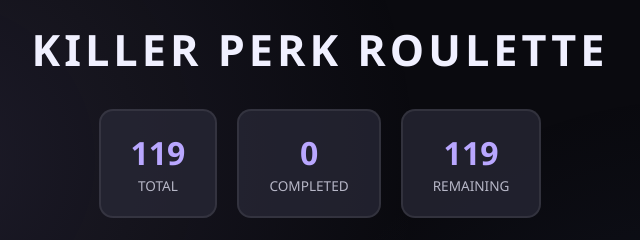
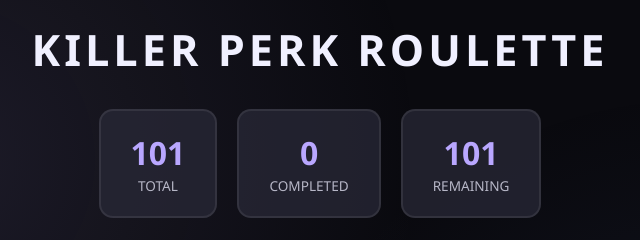
Before and after one commit to Lotelim/DBD-WinChallengeTracker, a plain HTML site: page index.html in a window 1280 px wide. Shown: the top 240 px of the page, 320-960 px from the left. Drawn offline with Linux system fonts and the light colour scheme.

Commit message:
Unused Killer Removed

```diff
--- a/index.html
+++ b/index.html
@@ -408,162 +408,138 @@ button:hover{
 let lastWinPerks = [];
 
 const ALL_PERKS = [
-  { "id": 1, "name": "Agitation", "killer": "The Trapper" },
-  { "id": 2, "name": "Brutal Strength", "killer": "The Trapper" },
-  { "id": 3, "name": "Unnerving Presence", "killer": "The Trapper" },
+  { id: 1, name: "Agitation", killer: "The Trapper" },
+  { id: 2, name: "Brutal Strength", killer: "The Trapper" },
+  { id: 3, name: "Unnerving Presence", killer: "The Trapper" },
 
-  { "id": 4, "name": "Bloodhound", "killer": "The Wraith" },
-  { "id": 5, "name": "Predator", "killer": "The Wraith" },
-  { "id": 6, "name": "Shadowborn", "killer": "The Wraith" },
+  { id: 4, name: "Bloodhound", killer: "The Wraith" },
+  { id: 5, name: "Predator", killer: "The Wraith" },
+  { id: 6, name: "Shadowborn", killer: "The Wraith" },
 
-  { "id": 7, "name": "Enduring", "killer": "The Hillbilly" },
-  { "id": 8, "name": "Lightborn", "killer": "The Hillbilly" },
-  { "id": 9, "name": "Tinkerer", "killer": "The Hillbilly" },
+  { id: 7, name: "Enduring", killer: "The Hillbilly" },
+  { id: 8, name: "Lightborn", killer: "The Hillbilly" },
+  { id: 9, name: "Tinkerer", killer: "The Hillbilly" },
 
-  { "id": 10, "name": "A Nurse's Calling", "killer": "The Nurse" },
-  { "id": 11, "name": "Stridor", "killer": "The Nurse" },
-  { "id": 12, "name": "Thanatophobia", "killer": "The Nurse" },
+  { id: 10, name: "A Nurse's Calling", killer: "The Nurse" },
+  { id: 11, name: "Stridor", killer: "The Nurse" },
+  { id: 12, name: "Thanatophobia", killer: "The Nurse" },
 
-  { "id": 13, "name": "Dying Light", "killer": "The Shape" },
-  { "id": 14, "name": "Play With Your Food", "killer": "The Shape" },
-  { "id": 15, "name": "Save The Best For Last", "killer": "The Shape" },
+  { id: 13, name: "Dying Light", killer: "The Shape" },
+  { id: 14, name: "Play With Your Food", killer: "The Shape" },
+  { id: 15, name: "Save The Best For Last", killer: "The Shape" },
 
-  { "id": 16, "name": "Hex: Devour Hope", "killer": "The Hag" },
-  { "id": 17, "name": "Hex: Ruin", "killer": "The Hag" },
-  { "id": 18, "name": "Hex: The Third Seal", "killer": "The Hag" },
+  { id: 16, name: "Hex: Devour Hope", killer: "The Hag" },
+  { id: 17, name: "Hex: Ruin", killer: "The Hag" },
+  { id: 18, name: "Hex: The Third Seal", killer: "The Hag" },
 
-  { "id": 19, "name": "Monitor & Abuse", "killer": "The Doctor" },
-  { "id": 20, "name": "Overcharge", "killer": "The Doctor" },
-  { "id": 21, "name": "Overwhelming Presence", "killer": "The Doctor" },
+  { id: 19, name: "Monitor & Abuse", killer: "The Doctor" },
+  { id: 20, name: "Overcharge", killer: "The Doctor" },
+  { id: 21, name: "Overwhelming Presence", killer: "The Doctor" },
 
-  { "id": 22, "name": "Beast Of Prey", "killer": "The Huntress" },
-  { "id": 23, "name": "Hex: Huntress Lullaby", "killer": "The Huntress" },
-  { "id": 24, "name": "Territorial Imperative", "killer": "The Huntress" },
+  { id: 22, name: "Beast Of Prey", killer: "The Huntress" },
+  { id: 23, name: "Hex: Huntress Lullaby", killer: "The Huntress" },
+  { id: 24, name: "Territorial Imperative", killer: "The Huntress" },
 
-  { "id": 25, "name": "Barbecue & Chili", "killer": "The Cannibal" },
-  { "id": 26, "name": "Franklin's Demise", "killer": "The Cannibal" },
-  { "id": 27, "name": "Knock Out", "killer": "The Cannibal" },
+  { id: 25, name: "Barbecue & Chili", killer: "The Cannibal" },
+  { id: 26, name: "Franklin's Demise", killer: "The Cannibal" },
+  { id: 27, name: "Knock Out", killer: "The Cannibal" },
 
-  { "id": 28, "name": "Fire Up", "killer": "The Nightmare" },
-  { "id": 29, "name": "Remember Me", "killer": "The Nightmare" },
-  { "id": 30, "name": "Blood Warden", "killer": "The Nightmare" },
+  { id: 28, name: "Fire Up", killer: "The Nightmare" },
+  { id: 29, name: "Remember Me", killer: "The Nightmare" },
+  { id: 30, name: "Blood Warden", killer: "The Nightmare" },
 
-  { "id": 31, "name": "Hangman's Trick", "killer": "The Pig" },
-  { "id": 32, "name": "Make Your Choice", "killer": "The Pig" },
-  { "id": 33, "name": "Surveillance", "killer": "The Pig" },
+  { id: 31, name: "Hangman's Trick", killer: "The Pig" },
+  { id: 32, name: "Make Your Choice", killer: "The Pig" },
+  { id: 33, name: "Surveillance", killer: "The Pig" },
 
-  { "id": 34, "name": "Bamboozle", "killer": "The Clown" },
-  { "id": 35, "name": "Coulrophobia", "killer": "The Clown" },
-  { "id": 36, "name": "Pop Goes The Weasel", "killer": "The Clown" },
+  { id: 34, name: "Bamboozle", killer: "The Clown" },
+  { id: 35, name: "Coulrophobia", killer: "The Clown" },
+  { id: 36, name: "Pop Goes The Weasel", killer: "The Clown" },
 
-  { "id": 37, "name": "Rancor", "killer": "The Spirit" },
-  { "id": 38, "name": "Spirit Fury", "killer": "The Spirit" },
-  { "id": 39, "name": "Haunted Ground", "killer": "The Spirit" },
+  { id: 37, name: "Rancor", killer: "The Spirit" },
+  { id: 38, name: "Spirit Fury", killer: "The Spirit" },
+  { id: 39, name: "Haunted Ground", killer: "The Spirit" },
 
-  { "id": 40, "name": "Discordance", "killer": "The Legion" },
-  { "id": 41, "name": "Mad Grit", "killer": "The Legion" },
-  { "id": 42, "name": "Iron Maiden", "killer": "The Legion" },
+  { id: 40, name: "Discordance", killer: "The Legion" },
+  { id: 41, name: "Mad Grit", killer: "The Legion" },
+  { id: 42, name: "Iron Maiden", killer: "The Legion" },
 
-  { "id": 43, "name": "Corrupt Intervention", "killer": "The Plague" },
-  { "id": 44, "name": "Dark Devotion", "killer": "The Plague" },
-  { "id": 45, "name": "Infectious Fright", "killer": "The Plague" },
+  { id: 43, name: "Corrupt Intervention", killer: "The Plague" },
+  { id: 44, name: "Dark Devotion", killer: "The Plague" },
+  { id: 45, name: "Infectious Fright", killer: "The Plague" },
 
-  { "id": 46, "name": "I'm All Ears", "killer": "The Ghost Face" },
-  { "id": 47, "name": "Thrilling Tremors", "killer": "The Ghost Face" },
-  { "id": 48, "name": "Furtive Chase", "killer": "The Ghost Face" },
+  { id: 46, name: "I'm All Ears", killer: "The Ghost Face" },
+  { id: 47, name: "Thrilling Tremors", killer: "The Ghost Face" },
+  { id: 48, name: "Furtive Chase", killer: "The Ghost Face" },
 
-  { "id": 49, "name": "Cruel Limits", "killer": "The Demogorgon" },
-  { "id": 50, "name": "Mindbreaker", "killer": "The Demogorgon" },
-  { "id": 51, "name": "Surge", "killer": "The Demogorgon" },
+  { id: 49, name: "Cruel Limits", killer: "The Demogorgon" },
+  { id: 50, name: "Mindbreaker", killer: "The Demogorgon" },
+  { id: 51, name: "Surge", killer: "The Demogorgon" },
 
-  { "id": 52, "name": "Blood Echo", "killer": "The Oni" },
-  { "id": 53, "name": "Nemesis", "killer": "The Oni" },
-  { "id": 54, "name": "Zanshin Tactics", "killer": "The Oni" },
+  { id: 52, name: "Blood Echo", killer: "The Oni" },
+  { id: 53, name: "Nemesis", killer: "The Oni" },
+  { id: 54, name: "Zanshin Tactics", killer: "The Oni" },
 
-  { "id": 55, "name": "Gearhead", "killer": "The Deathslinger" },
-  { "id": 56, "name": "Dead Man's Switch", "killer": "The Deathslinger" },
-  { "id": 57, "name": "Hex: Retribution", "killer": "The Deathslinger" },
+  { id: 55, name: "Forced Penance", killer: "The Executioner" },
+  { id: 56, name: "Trail Of Torment", killer: "The Executioner" },
+  { id: 57, name: "Deathbound", killer: "The Executioner" },
 
-  { "id": 58, "name": "Forced Penance", "killer": "The Executioner" },
-  { "id": 59, "name": "Trail Of Torment", "killer": "The Executioner" },
-  { "id": 60, "name": "Deathbound", "killer": "The Executioner" },
+  { id: 58, name: "Dragon's Grip", killer: "The Blight" },
+  { id: 59, name: "Hex: Undying", killer: "The Blight" },
+  { id: 60, name: "Hex: Blood Favor", killer: "The Blight" },
 
-  { "id": 61, "name": "Dragon's Grip", "killer": "The Blight" },
-  { "id": 62, "name": "Hex: Undying", "killer": "The Blight" },
-  { "id": 63, "name": "Hex: Blood Favor", "killer": "The Blight" },
+  { id: 61, name: "Hoarder", killer: "The Twins" },
+  { id: 62, name: "Oppression", killer: "The Twins" },
+  { id: 63, name: "Coup de Grâce", killer: "The Twins" },
 
-  { "id": 64, "name": "Hoarder", "killer": "The Twins" },
-  { "id": 65, "name": "Oppression", "killer": "The Twins" },
-  { "id": 66, "name": "Coup de Grâce", "killer": "The Twins" },
+  { id: 64, name: "Starstruck", killer: "The Trickster" },
+  { id: 65, name: "Hex: Crowd Control", killer: "The Trickster" },
+  { id: 66, name: "No Way Out", killer: "The Trickster" },
 
-  { "id": 67, "name": "Starstruck", "killer": "The Trickster" },
-  { "id": 68, "name": "Hex: Crowd Control", "killer": "The Trickster" },
-  { "id": 69, "name": "No Way Out", "killer": "The Trickster" },
+  { id: 67, name: "Lethal Pursuer", killer: "The Nemesis" },
+  { id: 68, name: "Eruption", killer: "The Nemesis" },
+  { id: 69, name: "Hysteria", killer: "The Nemesis" },
 
-  { "id": 70, "name": "Lethal Pursuer", "killer": "The Nemesis" },
-  { "id": 71, "name": "Eruption", "killer": "The Nemesis" },
-  { "id": 72, "name": "Hysteria", "killer": "The Nemesis" },
+  { id: 70, name: "Deadlock", killer: "The Cenobite" },
+  { id: 71, name: "Hex: Plaything", killer: "The Cenobite" },
+  { id: 72, name: "Scourge Hook: Gift Of Pain", killer: "The Cenobite" },
 
-  { "id": 73, "name": "Deadlock", "killer": "The Cenobite" },
-  { "id": 74, "name": "Hex: Plaything", "killer": "The Cenobite" },
-  { "id": 75, "name": "Scourge Hook: Gift Of Pain", "killer": "The Cenobite" },
+  { id: 73, name: "Hex: Pentimento", killer: "The Artist" },
+  { id: 74, name: "Scourge Hook: Pain Resonance", killer: "The Artist" },
+  { id: 75, name: "Grim Embrace", killer: "The Artist" },
 
-  { "id": 76, "name": "Hex: Pentimento", "killer": "The Artist" },
-  { "id": 77, "name": "Scourge Hook: Pain Resonance", "killer": "The Artist" },
-  { "id": 78, "name": "Grim Embrace", "killer": "The Artist" },
+  { id: 76, name: "Darkness Revealed", killer: "The Dredge" },
+  { id: 77, name: "Dissolution", killer: "The Dredge" },
+  { id: 78, name: "Septic Touch", killer: "The Dredge" },
 
-  { "id": 79, "name": "Call Of Brine", "killer": "The Onryō" },
-  { "id": 80, "name": "Floods Of Rage", "killer": "The Onryō" },
-  { "id": 81, "name": "Merciless Storm", "killer": "The Onryō" },
+  { id: 79, name: "Awakened Awareness", killer: "The Mastermind" },
+  { id: 80, name: "Superior Anatomy", killer: "The Mastermind" },
+  { id: 81, name: "Terminus", killer: "The Mastermind" },
 
-  { "id": 82, "name": "Darkness Revealed", "killer": "The Dredge" },
-  { "id": 83, "name": "Dissolution", "killer": "The Dredge" },
-  { "id": 84, "name": "Septic Touch", "killer": "The Dredge" },
+  { id: 82, name: "Alien Instinct", killer: "The Xenomorph" },
+  { id: 83, name: "Rapid Brutality", killer: "The Xenomorph" },
+  { id: 84, name: "Ultimate Weapon", killer: "The Xenomorph" },
 
-  { "id": 85, "name": "Awakened Awareness", "killer": "The Mastermind" },
-  { "id": 86, "name": "Superior Anatomy", "killer": "The Mastermind" },
-  { "id": 87, "name": "Terminus", "killer": "The Mastermind" },
+  { id: 85, name: "Unbound", killer: "The Unknown" },
+  { id: 86, name: "Undone", killer: "The Unknown" },
+  { id: 87, name: "Unforeseen", killer: "The Unknown" },
 
-  { "id": 88, "name": "Nowhere To Hide", "killer": "The Knight" },
-  { "id": 89, "name": "Hubris", "killer": "The Knight" },
-  { "id": 90, "name": "Hex: Face The Darkness", "killer": "The Knight" },
+  { id: 88, name: "Help Wanted", killer: "The Animatronic" },
+  { id: 89, name: "Phantom Fear", killer: "The Animatronic" },
+  { id: 90, name: "Haywire", killer: "The Animatronic" },
 
-  { "id": 91, "name": "Game Afoot", "killer": "The Skull Merchant" },
-  { "id": 92, "name": "Leverage", "killer": "The Skull Merchant" },
-  { "id": 93, "name": "THWACK!", "killer": "The Skull Merchant" },
-
-  { "id": 94, "name": "Alien Instinct", "killer": "The Xenomorph" },
-  { "id": 95, "name": "Rapid Brutality", "killer": "The Xenomorph" },
-  { "id": 96, "name": "Ultimate Weapon", "killer": "The Xenomorph" },
-
-  { "id": 97, "name": "Batteries Included", "killer": "The Good Guy" },
-  { "id": 98, "name": "Friends 'Til The End", "killer": "The Good Guy" },
-  { "id": 99, "name": "Two Can Play", "killer": "The Good Guy" },
-
-  { "id": 100, "name": "Unbound", "killer": "The Unknown" },
-  { "id": 101, "name": "Undone", "killer": "The Unknown" },
-  { "id": 102, "name": "Unforeseen", "killer": "The Unknown" },
-
-  { "id": 103, "name": "All-Shaking Thunder", "killer": "The Houndmaster" },
-  { "id": 104, "name": "No Quarter", "killer": "The Houndmaster" },
-  { "id": 105, "name": "Jagged Compass", "killer": "The Houndmaster" },
-
-  { "id": 106, "name": "Help Wanted", "killer": "The Animatronic" },
-  { "id": 107, "name": "Phantom Fear", "killer": "The Animatronic" },
-  { "id": 108, "name": "Haywire", "killer": "The Animatronic" },
-
-  { "id": 109, "name": "Whispers", "killer": "Universal" },
-{ "id": 110, "name": "Sloppy Butcher", "killer": "Universal" },
-{ "id": 111, "name": "Spies from the Shadows", "killer": "Universal" },
-{ "id": 112, "name": "Distressing", "killer": "Universal" },
-{ "id": 113, "name": "Hex: No One Escapes Death", "killer": "Universal" },
-{ "id": 114, "name": "Iron Grasp", "killer": "Universal" },
-{ "id": 115, "name": "Monstrous Shrine", "killer": "Universal" },
-{ "id": 116, "name": "Bitter Murmur", "killer": "Universal" },
-{ "id": 117, "name": "Deerstalker", "killer": "Universal" },
-{ "id": 118, "name": "Insidious", "killer": "Universal" },
-{ "id": 119, "name": "Unrelenting", "killer": "Universal" }
-]
+  { id: 91, name: "Whispers", killer: "Universal" },
+  { id: 92, name: "Sloppy Butcher", killer: "Universal" },
+  { id: 93, name: "Spies from the Shadows", killer: "Universal" },
+  { id: 94, name: "Distressing", killer: "Universal" },
+  { id: 95, name: "Hex: No One Escapes Death", killer: "Universal" },
+  { id: 96, name: "Iron Grasp", killer: "Universal" },
+  { id: 97, name: "Monstrous Shrine", killer: "Universal" },
+  { id: 98, name: "Bitter Murmur", killer: "Universal" },
+  { id: 99, name: "Deerstalker", killer: "Universal" },
+  { id: 100, name: "Insidious", killer: "Universal" },
+  { id: 101, name: "Unrelenting", killer: "Universal" }
+];
 
 const KILLERS = [...new Set(ALL_PERKS.map(p=>p.killer))];
 
```
